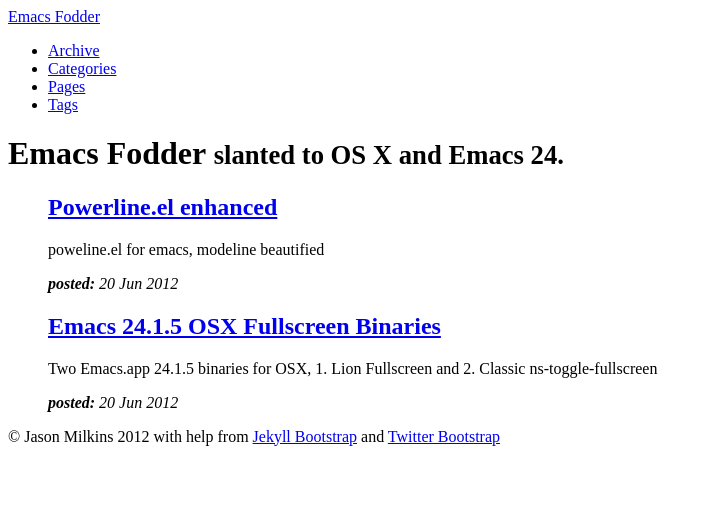
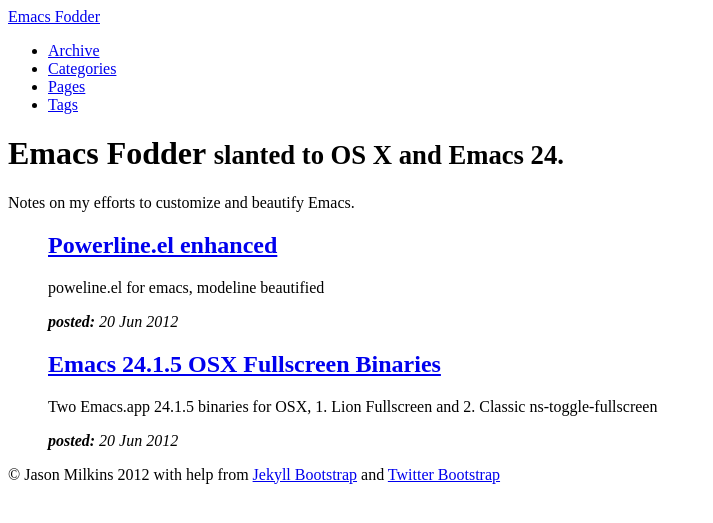
Before and after one commit to jasonm23/OldEmacsFodder, a Jekyll site: the page built from index.md, in a window 1280 px wide. Shown: the top 523 px of the page, without its empty margins (0-713 px from the left). Built offline with Jekyll 4.4.1, drawn with Linux system fonts in a browser that asks for light colours.

```diff
--- a/index.md
+++ b/index.md
@@ -4,6 +4,8 @@ title: Emacs Fodder
 tagline: slanted to OS X and Emacs 24.
 ---
 {% include JB/setup %}
+
+Notes on my efforts to customize and beautify Emacs.
 
 <ul class="posts">
   {% for post in site.posts %}
```
